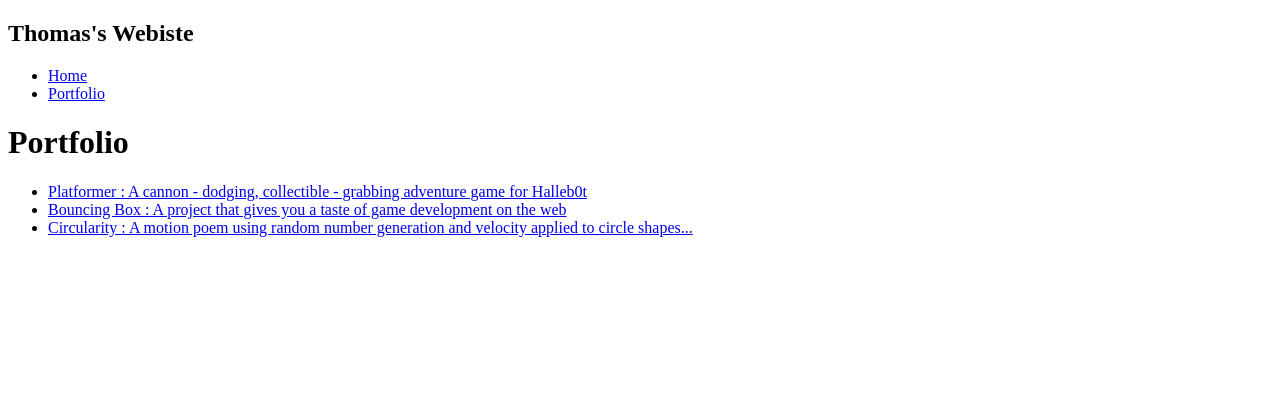
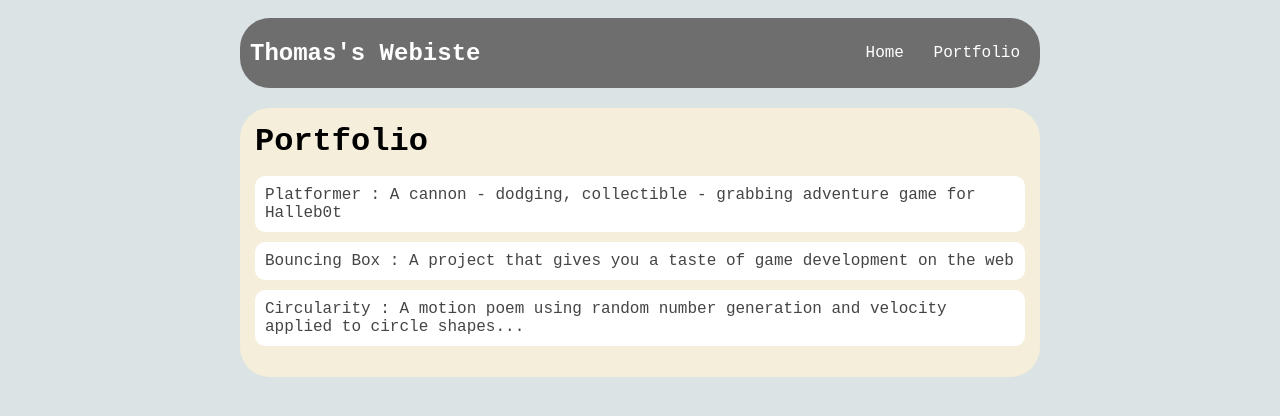
Before and after one commit to Onetapace/Onetapace.github.io, a plain HTML site: page portfolio.html in a window 1280 px wide. Drawn offline with Linux system fonts and the light colour scheme.

```diff
--- a/portfolio.html
+++ b/portfolio.html
@@ -2,7 +2,7 @@
     <html>
         <head>
             <title>Thomas's Website</title>
-            <link rel="stlyesheet" href="style.css">
+            <link rel="stylesheet" href="style.css">
         </head>
 
         <body>
```
